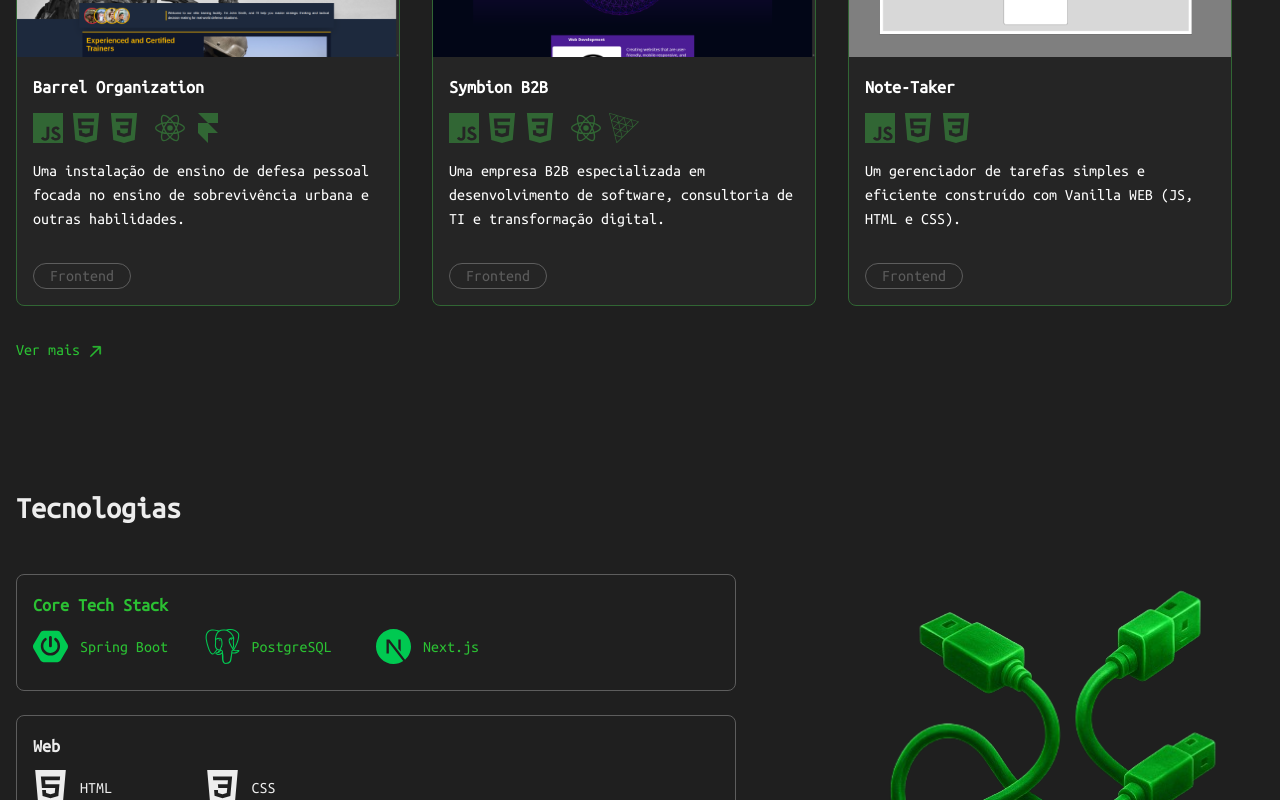
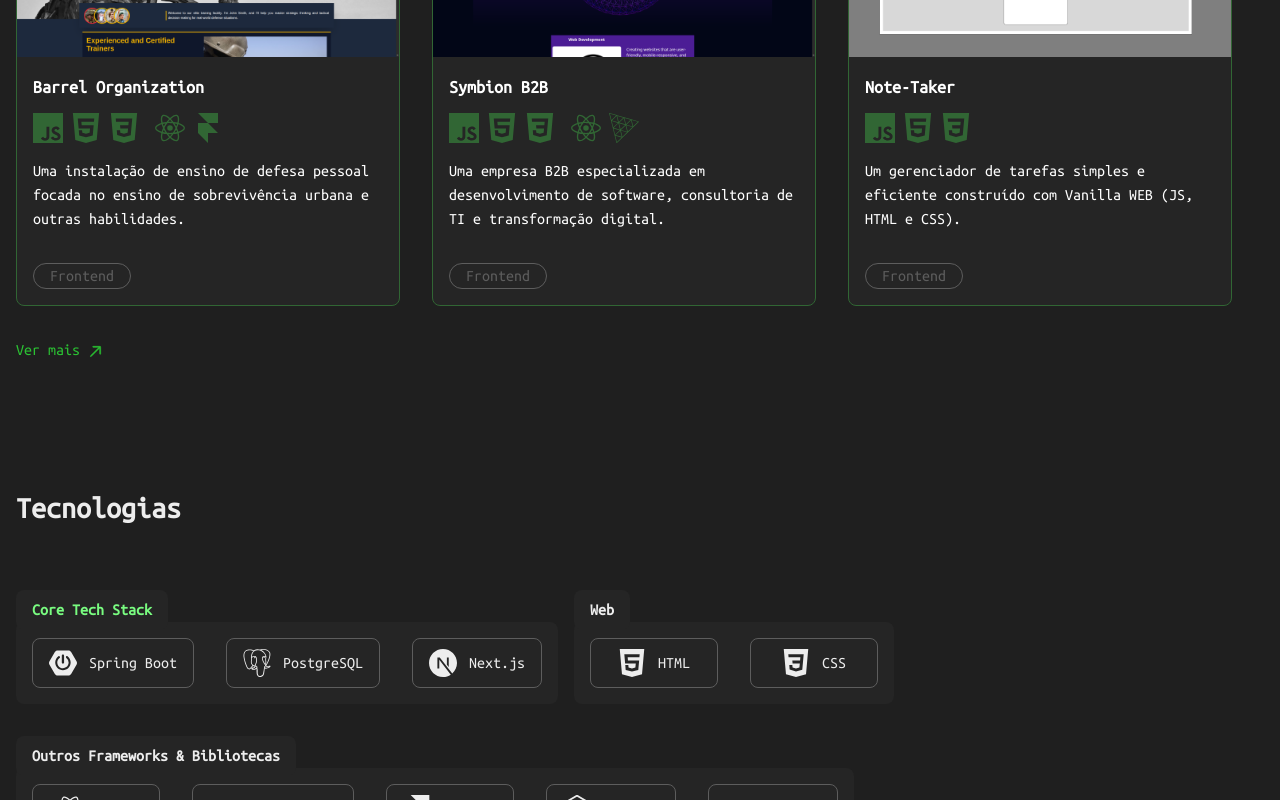
Before and after one commit to WitorDev/witortena, a Next.js app: page / in a window 1280 px wide. Shown: the part 3071-3871 px from the top of the page. Built offline with nearby package versions, Linux system fonts and the light colour scheme; a web font is replaced by a local one.

Commit message:
updated styling in tech section

```diff
--- a/app/components/IconAndName.tsx
+++ b/app/components/IconAndName.tsx
@@ -5,11 +5,13 @@
   icon: string;
   text: string;
   style?: string;
+  highlight?: boolean;
 };
 
 export default function IconAndName({
   icon,
   text,
+  highlight,
   style = "",
 }: IconAndNameProps) {
   const SiIcon = SiIcons[`Si${icon}` as keyof typeof SiIcons];
@@ -18,10 +20,14 @@
   const IconComponent = SiIcon || FaIcon;
 
   return (
-    <div className="flex items-center gap-3 py-2.5">
+    <div
+      className={`flex items-center border justify-center px-4 rounded-lg  gap-3 py-2.5 min-w-32 ${
+        highlight ? "border-primary-accent" : "border-terciary-bg"
+      }`}
+    >
       {IconComponent && (
         <div className={style}>
-          <IconComponent size={35} />
+          <IconComponent size={28} />
         </div>
       )}
       <span>{text}</span>
--- a/app/components/ProjectCard.tsx
+++ b/app/components/ProjectCard.tsx
@@ -35,7 +35,7 @@
         </div>
         <div className="absolute right-4 flex gap-2 top-4 hover:cursor-pointer transition-all group-hover:text-green-500">
           <RiExternalLinkLine size={25} />
-          <p>Ver mais...</p>
+          <p>Ver projeto...</p>
         </div>
 
         <div className="p-4 h-min py-4 sm:p-4">
--- a/app/components/Tech.tsx
+++ b/app/components/Tech.tsx
@@ -3,6 +3,7 @@
 import IconAndName from "@/app/components/IconAndName";
 import Image from "next/image";
 import image from "@/public/cable.png";
+import { SiSqlite } from "react-icons/si";
 
 const ubuntuMonoFont = Ubuntu_Mono({
   subsets: ["latin"],
@@ -12,14 +13,20 @@
 type TechGroupProps = {
   title: string;
   children: React.ReactNode;
+  style?: string;
 };
 
-function TechGroup({ title, children }: TechGroupProps) {
+function TechGroup({ title, children, style }: TechGroupProps) {
   return (
-    <div className="rounded-lg border border-terciary-bg lg:max-w-180 lg:mx-0 p-4">
-      <h2 className="text-lg font-bold ">{title}</h2>
-      <div className="grid grid-cols-1 sm:grid-cols-2 md:grid-cols-4">
-        {children}
+    <div className="flex gap-2 flex-col">
+      <h2 className="text font-bold bg-primary-bg translate-y-4 py-2 w-fit px-4 rounded-lg">
+        {title}
+      </h2>
+      <div
+        className={` rounded-lg px-4 py-4 bg-primary-bg "border-terciary-bg"
+          `}
+      >
+        <div className="flex flex-wrap gap-8 justify-center">{children}</div>
       </div>
     </div>
   );
@@ -37,36 +44,30 @@
             Tecnologias
           </h1>
 
-          <div className="space-y-10">
-            <div className="rounded-lg border text-primary-accent border-terciary-bg lg:max-w-180 mb-6 lg:mx-0 p-4">
-              <h2 className="text-lg font-bold">Core Tech Stack</h2>
+          <div className="">
+            <div className="flex flex-wrap flex-row gap-4">
+              <div className="flex gap-2 flex-col">
+                <h2 className="text font-bold bg-primary-bg translate-y-4 py-2 w-fit px-4 rounded-lg text-secondary-accent">
+                  Core Tech Stack
+                </h2>
+                <div
+                  className={` rounded-lg px-4 py-4 bg-primary-bg border-primary-accent
+                  }`}
+                >
+                  <div className="flex flex-wrap gap-8 ">
+                    <IconAndName icon="Springboot" text="Spring Boot" />
+                    <IconAndName icon="Postgresql" text="PostgreSQL" />
+                    <IconAndName icon="Nextdotjs" text="Next.js" />
+                  </div>
+                </div>
+              </div>
 
-              <div className="grid grid-cols-1 sm:grid-cols-2 md:grid-cols-4">
-                <IconAndName
-                  style="text-green-500"
-                  icon="Springboot"
-                  text="Spring Boot"
-                />
-                <IconAndName
-                  style="text-green-500"
-                  icon="Postgresql"
-                  text="PostgreSQL"
-                />
-                <IconAndName
-                  style="text-green-500"
-                  icon="Nextdotjs"
-                  text="Next.js"
-                />
-              </div>
-            </div>
-
-            <div className="space-y-6">
               <TechGroup title="Web">
                 <IconAndName icon="Html5" text="HTML" />
                 <IconAndName icon="Css3" text="CSS" />
               </TechGroup>
 
-              <TechGroup title="Frameworks & Bibliotecas">
+              <TechGroup title="Outros Frameworks & Bibliotecas">
                 <IconAndName icon="React" text="React" />
                 <IconAndName icon="Tailwindcss" text="TailwindCSS" />
                 <IconAndName icon="Framer" text="Motion" />
@@ -74,26 +75,26 @@
                 <IconAndName icon="Express" text="Express" />
               </TechGroup>
 
-              <TechGroup title="Bancos de Dados">
-                <IconAndName icon="Mongodb" text="MongoDB" />
-              </TechGroup>
-
               <TechGroup title="Linguages de Programação">
                 <IconAndName icon="Java" text="Java" />
                 <IconAndName icon="Javascript" text="JavaScript" />
                 <IconAndName icon="Php" text="PHP" />
+                <IconAndName icon="Database" text="SQL" />
+              </TechGroup>
+              <TechGroup title="Outros Bancos de Dados">
+                <IconAndName icon="Mongodb" text="MongoDB" />
               </TechGroup>
             </div>
           </div>
         </div>
-        <div className="hidden xl:block">
+        {/* <div className="hidden xl:block mt-14">
           <Image
             src={image}
             alt="Cable illustration"
-            width={600}
+            width={420}
             className="object-contain "
           />
-        </div>
+        </div> */}
       </div>
     </section>
   );
--- a/app/components/TextCard.tsx
+++ b/app/components/TextCard.tsx
@@ -51,7 +51,7 @@
               </div>
               <div className="text-primary-accent flex gap-2 align-middle group-hover:text-green-500">
                 <RiExternalLinkLine size={20} />
-                <p className="">Ver mais...</p>
+                <p className="">Ver relatórios...</p>
               </div>
             </div>
             <div className="flex flex-col gap-4">
```
